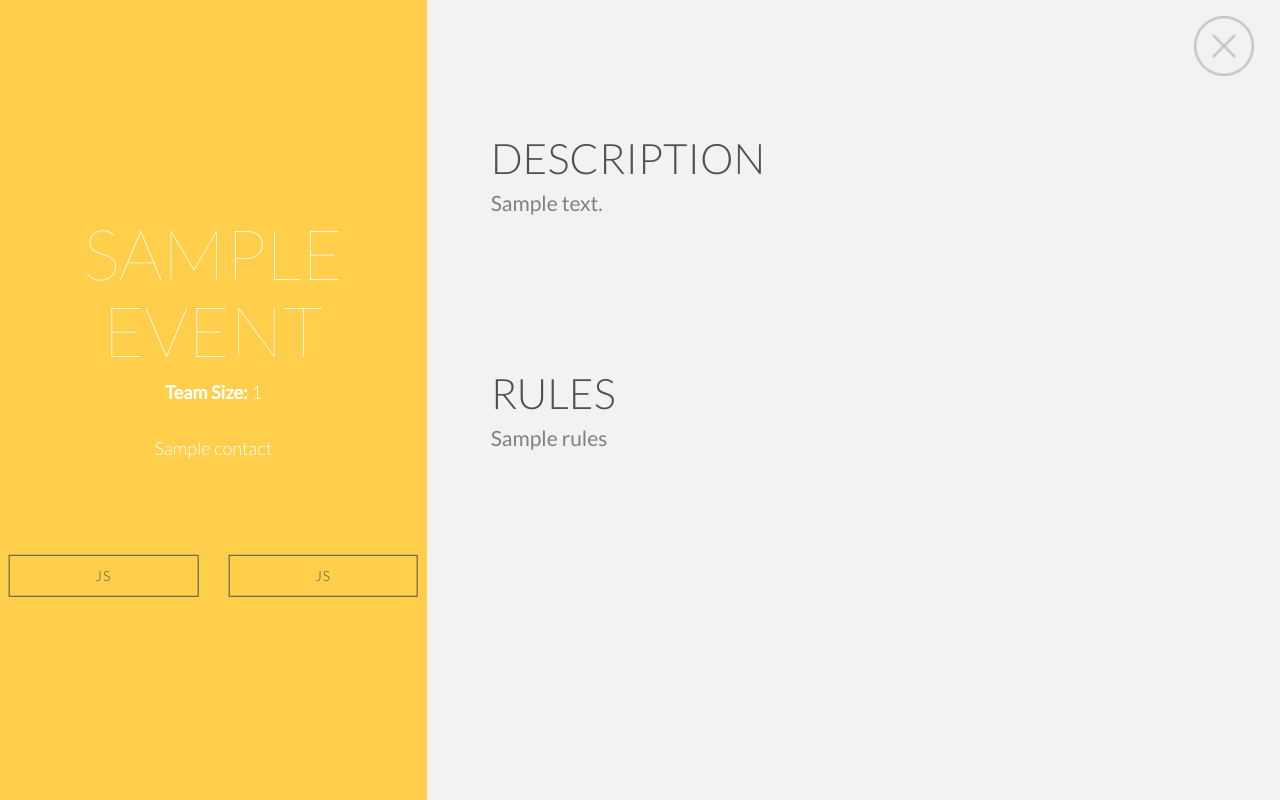
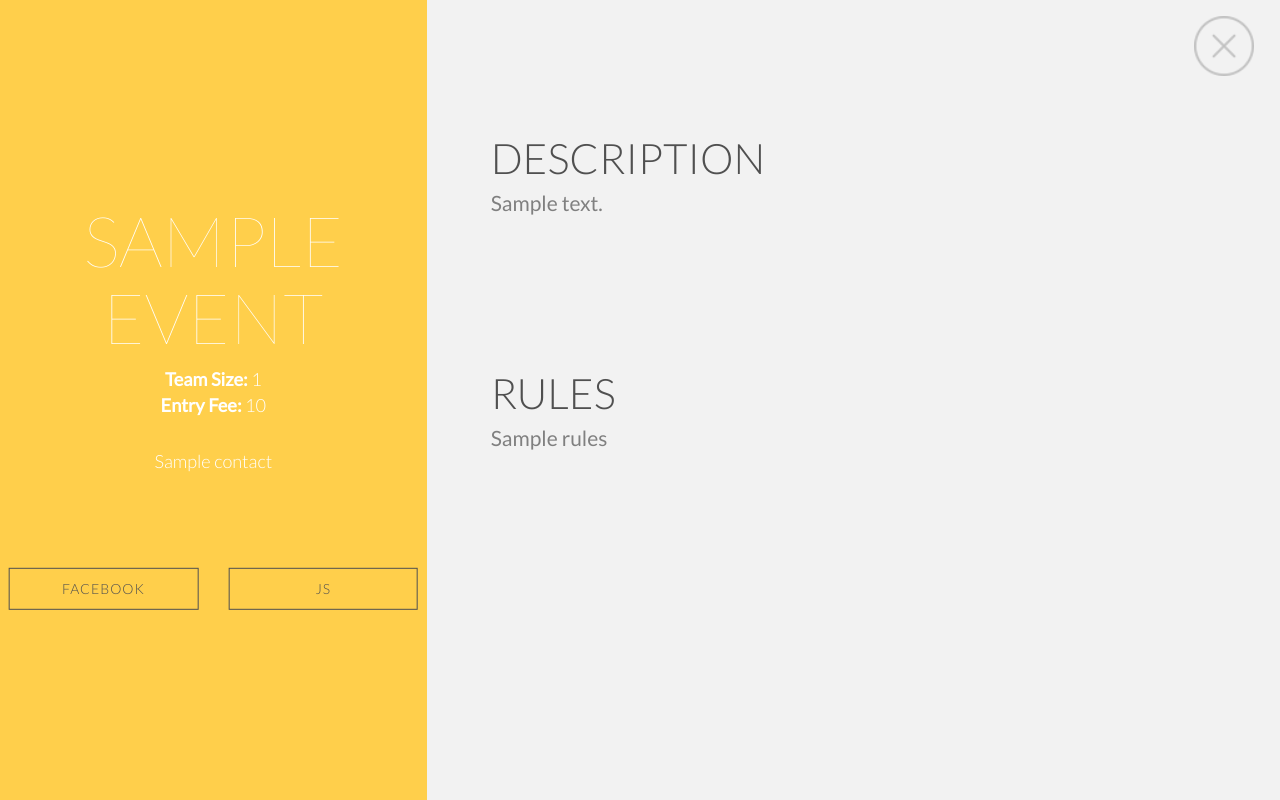
Before and after one commit to geekSiddharth/odyssey-website, a Flask app: template templates/event-modal.html in a window 1280 px wide. Run offline with Flask 2, Linux system fonts and the light colour scheme; the template is opened without the code that fills it: most values are stand-ins (such as "Sample title", 1, 10 or a date in 2020); parts of the project's set-up code (start-up, migrations or seed data) failed here and were passed over; some libraries are stand-ins or nearby versions.

Commit message:
event-modal: update data structure to add fb link and entry fee

```diff
--- a/app.py
+++ b/app.py
@@ -10,6 +10,8 @@ Structure of the csv file, event_data array:
 	Team size: int
 	Rules and regulations: 700 char max
 	Contact us: (text) Event organizers' name, phone number, mail ID
+	Entry Fee
+	FB Event Link
 """
 
 event_data = {}
@@ -19,7 +21,7 @@ with open('event_data.csv', newline='') as file:
 	rows = csv.reader(file, dialect='excel')
 	next(rows) # skips the first entry which has headings
 	for row in rows:
-		event_data[row[0]] = {"name": row[1], "description": row[2], "teamSize": int(row[3]), "rules": row[4], "contact": row[5]}
+		event_data[row[0]] = {"name": row[1], "description": row[2], "teamSize": int(row[3]), "rules": row[4], "contact": row[5], "entryFee": int(row[6]), "fbEventLink": row[7]}
 	file.close()
 
 app = Flask('__name__')
--- a/templates/event-modal.html
+++ b/templates/event-modal.html
@@ -21,6 +21,10 @@
                     </h1>
                     <p class="tagline">
                         <b>Team Size:</b> {{ event.teamSize }}
+                    {% if event.entryFee is greaterthan 0:%}
+                        <br>
+                        <b> Entry Fee:</b> {{ event.entryFee }}
+                    {% endif %}
                     </p>
                     <br>
                     <p class="tagline">
@@ -32,7 +36,7 @@
                 <!--</div>-->
                 <div class="side-bottom-bar row">
                     <div class="col-md-6">
-                        <a class="btn btn-1f btn-1">Js</a>
+                        <a class="btn btn-1f btn-1" href="{{event.fbEventLink}}">Facebook</a>
                     </div>
                     <div class="col-md-6">
                         <a class="btn btn-1f btn-1">Js</a>
```
